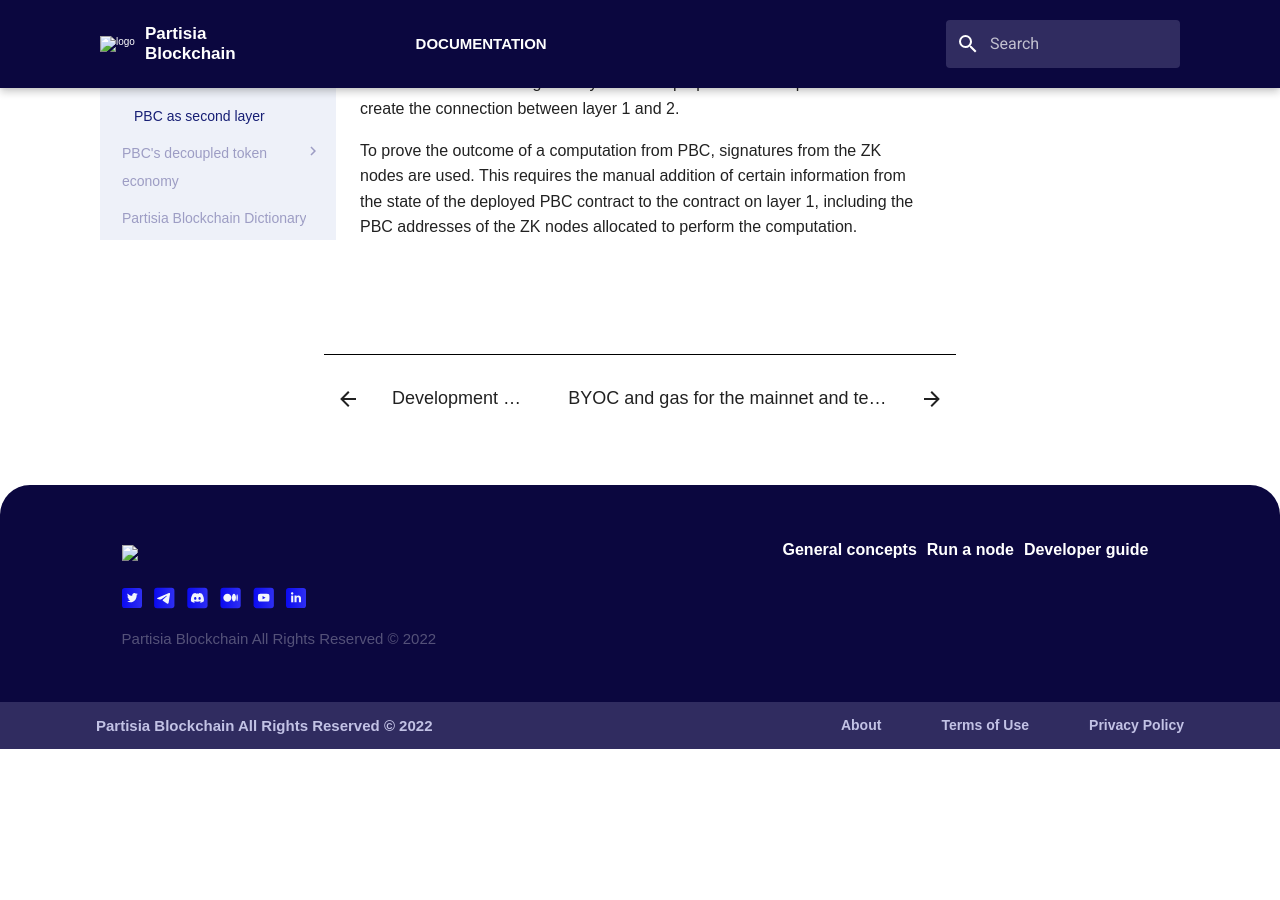
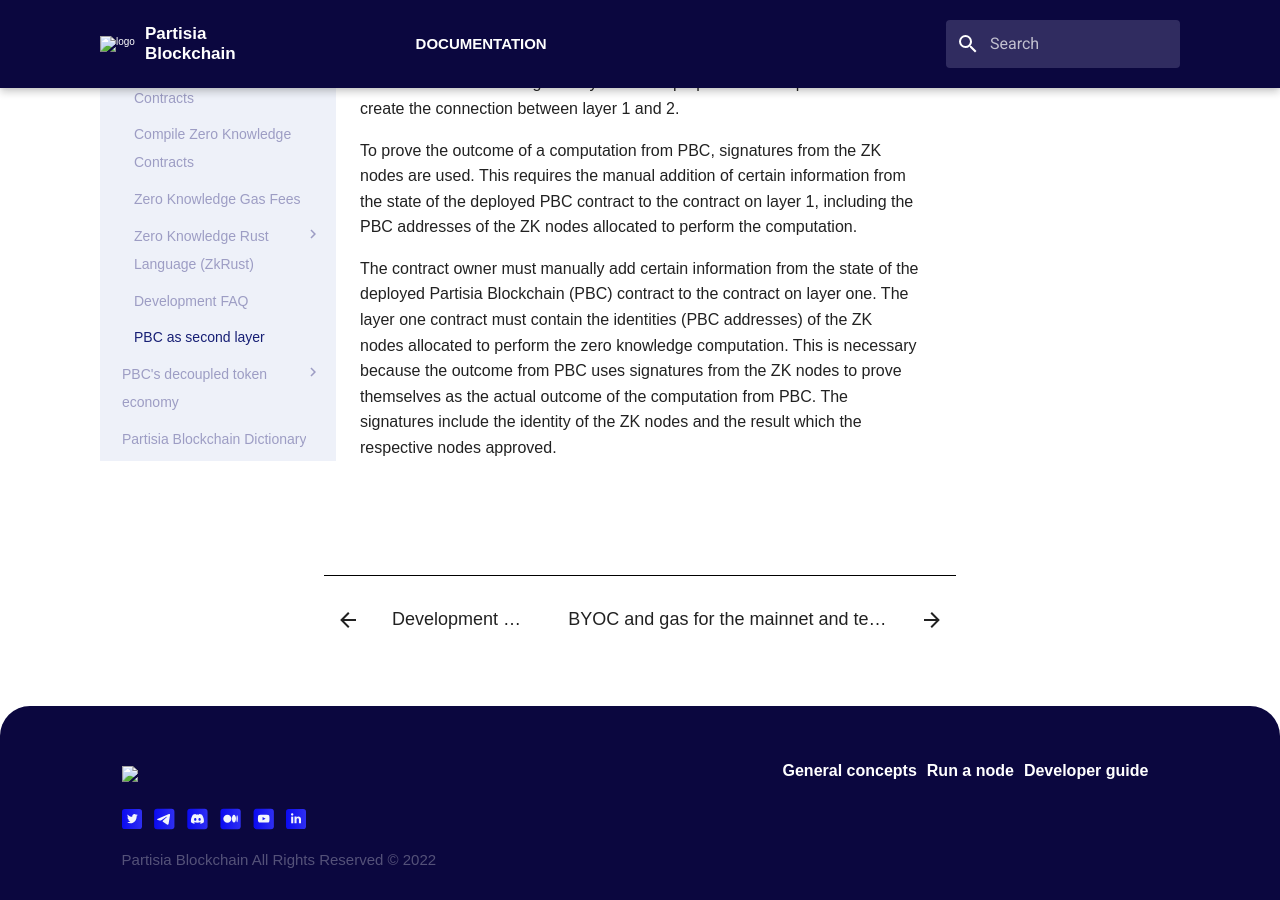
Before and after one commit to 0xSero/partisia-docs, an MkDocs documentation site: the page built from docs/PBC-as-a-second-layer/pbc-as-second-layer.md, in a window 1280 px wide and 900 px high, scrolled down 2601 px. Built offline with MkDocs 1.6.1 and Material for MkDocs 9.7.7, drawn with Linux system fonts in a browser that asks for light colours; some web fonts are replaced; a script that is not in the unit is left out; before the commit the page ends 3350 px from its top, so only the background shows below that.

Commit message:
Creating concept page.

```diff
--- a/docs/PBC-as-a-second-layer/pbc-as-second-layer.md
+++ b/docs/PBC-as-a-second-layer/pbc-as-second-layer.md
@@ -33,3 +33,5 @@
 Ensuring that the middle man is not cheating is an important aspect of how PBC works as a second layer. The results that will be calculated on PBC will be signed with unique keys coming from The ZK nodes that has done the MPC calculation. The signed result will need to be moved to the layer 1 contract to publish the public results of your contracts. The layer 1 contract would need to be able to validate the signed keys from the prepicked node operators to create the connection between layer 1 and 2.
 
 To prove the outcome of a computation from PBC, signatures from the ZK nodes are used. This requires the manual addition of certain information from the state of the deployed PBC contract to the contract on layer 1, including the PBC addresses of the ZK nodes allocated to perform the computation.
+
+The contract owner must manually add certain information from the state of the deployed Partisia Blockchain (PBC) contract to the contract on layer one. The layer one contract must contain the identities (PBC addresses) of the ZK nodes allocated to perform the zero knowledge computation. This is necessary because the outcome from PBC uses signatures from the ZK nodes to prove themselves as the actual outcome of the computation from PBC. The signatures include the identity of the ZK nodes and the result which the respective nodes approved.
```
